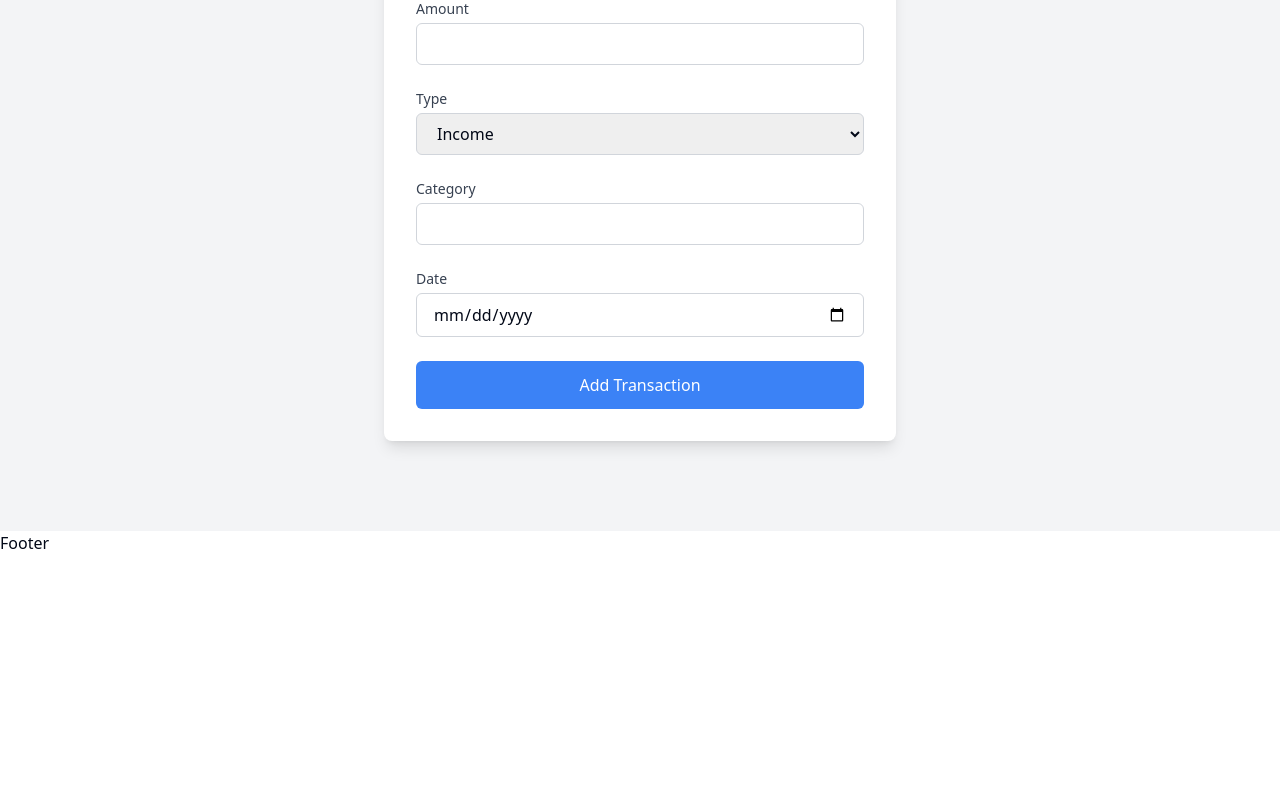
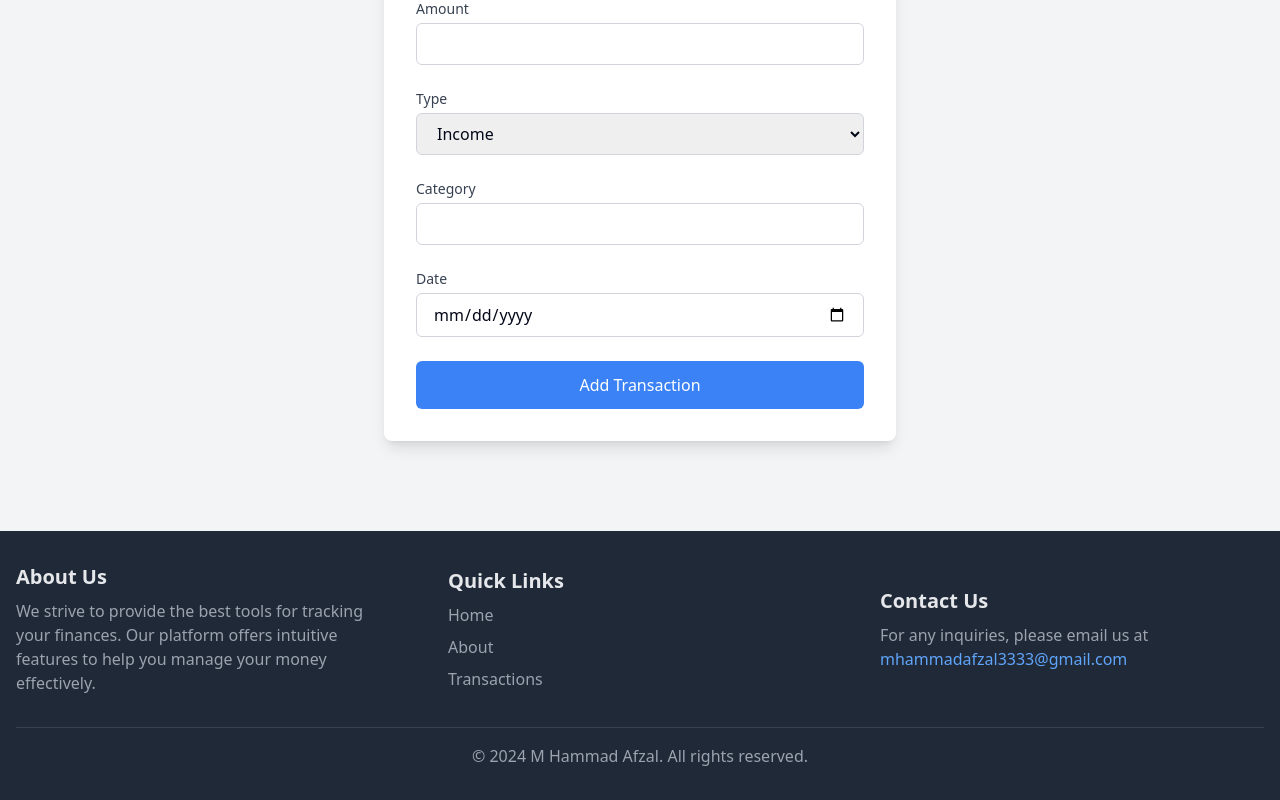
Before and after one commit to MHammad33/personal-finance-tracker, a React (Vite) app in the folder frontend/: page /add-transaction in a window 1280 px wide. Shown: the part 341-1141 px from the top of the page. Before the commit the page ends 896 px from the top, so only its background shows below. Built offline with nearby package versions, Linux system fonts and the light colour scheme; the HTML template or start-up script is replaced by a standard one.

Commit message:
Design Footer

```diff
--- a/frontend/src/components/Footer.tsx
+++ b/frontend/src/components/Footer.tsx
@@ -1,9 +1,66 @@
 import { FC } from "react";
 
-interface FooterProps {}
+const Footer: FC = () => {
+	return (
+		<footer className="bg-gray-800 text-gray-200 py-8">
+			<div className="container mx-auto px-4">
+				<div className="flex flex-col md:flex-row justify-between items-start md:items-center gap-12">
+					<div className="flex-1">
+						<h3 className="text-xl font-semibold mb-2">About Us</h3>
+						<p className="text-gray-400">
+							We strive to provide the best tools for tracking your finances.
+							Our platform offers intuitive features to help you manage your
+							money effectively.
+						</p>
+					</div>
 
-const Footer: FC<FooterProps> = ({}) => {
-	return <div>Footer</div>;
+					<div className="flex-1">
+						<h3 className="text-xl font-semibold mb-2">Quick Links</h3>
+						<ul className="space-y-2">
+							<li>
+								<a href="/" className="text-gray-400 hover:text-white">
+									Home
+								</a>
+							</li>
+							<li>
+								<a href="/about" className="text-gray-400 hover:text-white">
+									About
+								</a>
+							</li>
+							<li>
+								<a
+									href="/transactions"
+									className="text-gray-400 hover:text-white"
+								>
+									Transactions
+								</a>
+							</li>
+						</ul>
+					</div>
+
+					<div className="flex-1">
+						<h3 className="text-xl font-semibold mb-2">Contact Us</h3>
+						<p className="text-gray-400">
+							For any inquiries, please email us at{" "}
+							<a
+								href="mailto:mhammadafzal3333@gmail.com"
+								className="text-blue-400 hover:underline"
+							>
+								mhammadafzal3333@gmail.com
+							</a>
+						</p>
+					</div>
+				</div>
+
+				<div className="text-center mt-8 border-t border-gray-700 pt-4">
+					<p className="text-gray-400">
+						&copy; {new Date().getFullYear()} M Hammad Afzal. All rights
+						reserved.
+					</p>
+				</div>
+			</div>
+		</footer>
+	);
 };
 
 export default Footer;
```
